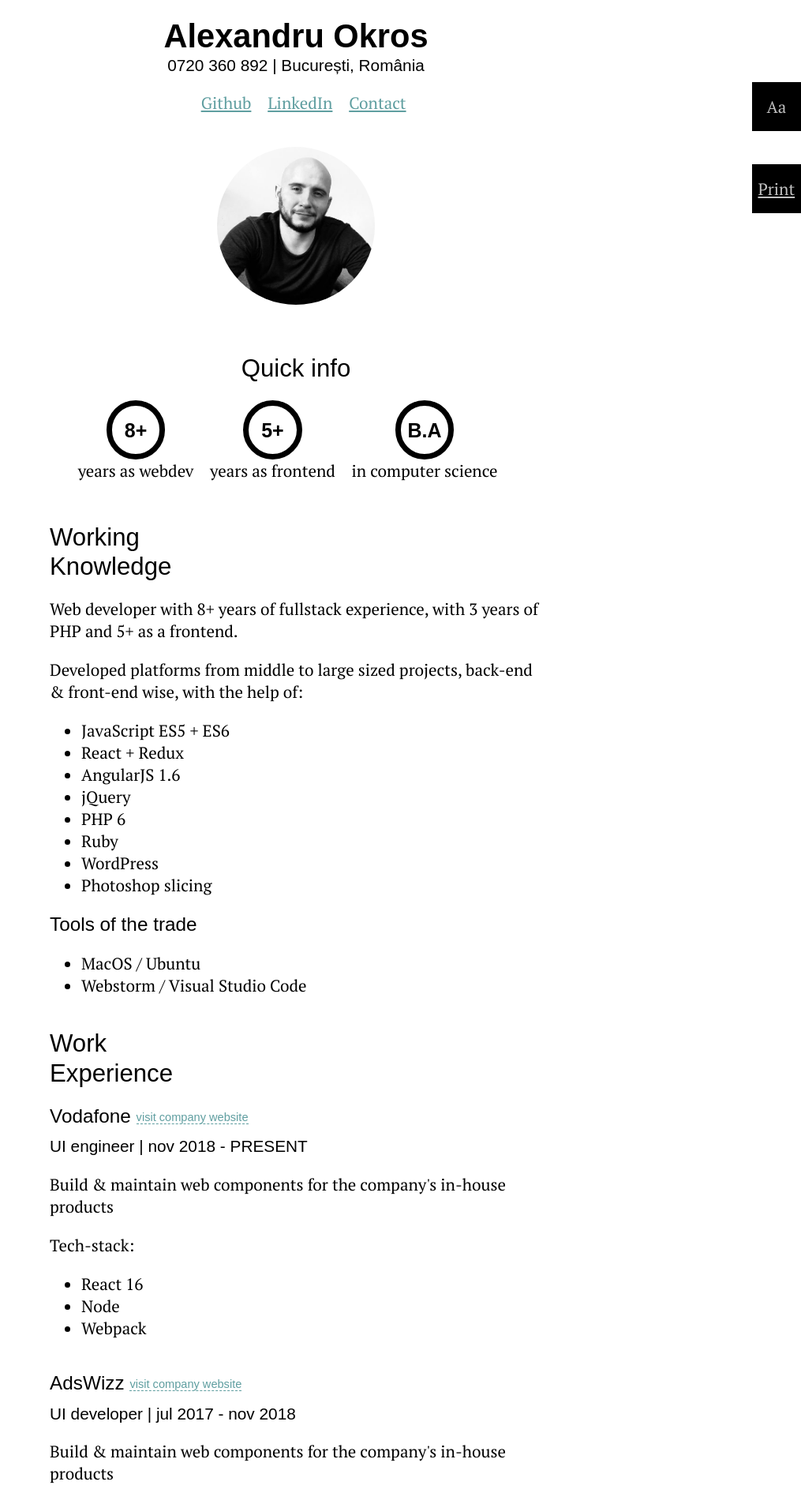
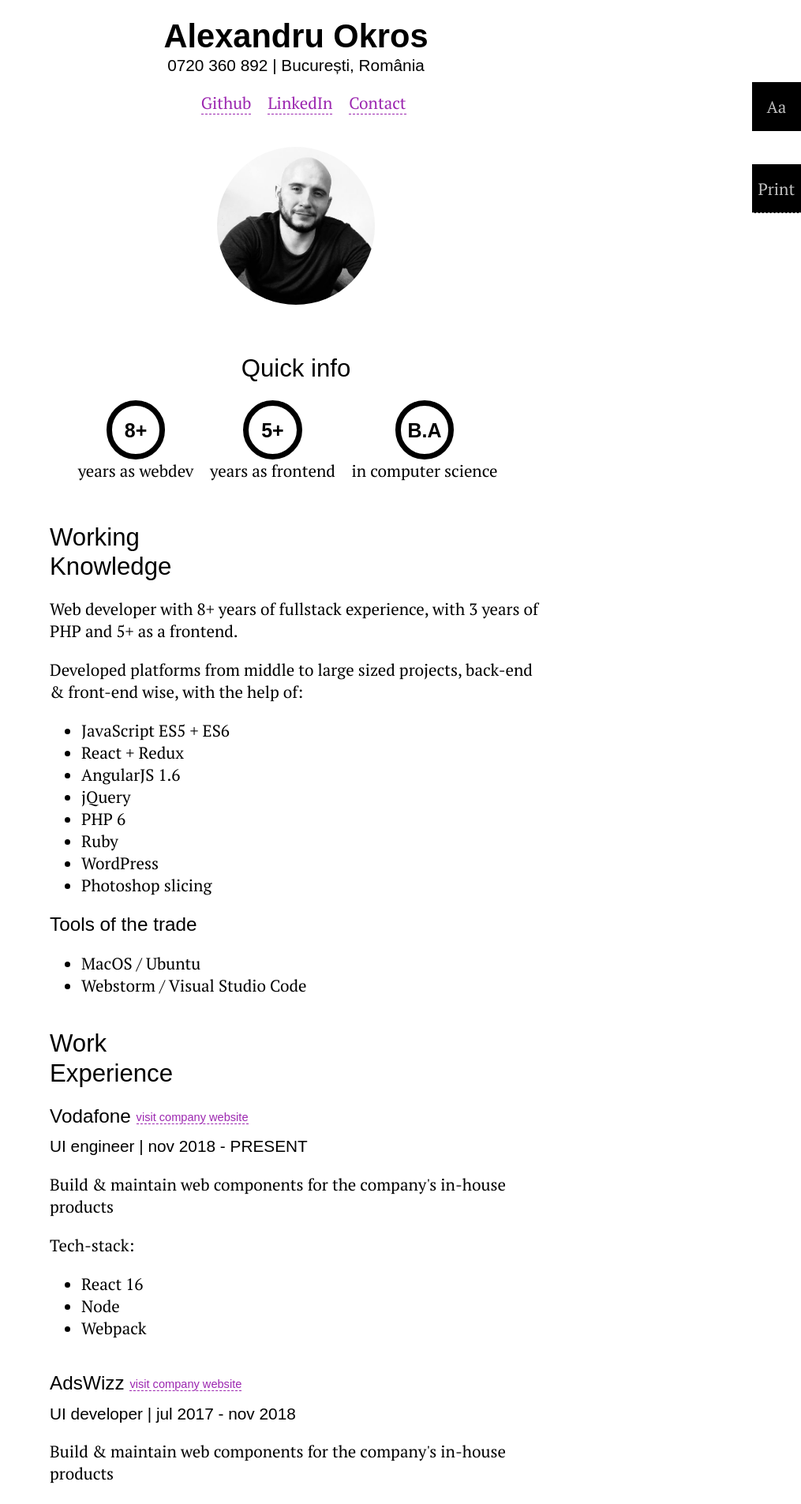
Before and after one commit to jscoox/jscoox.github.com, a Jekyll site: the page alex-okros.html, which Jekyll copies as it is, in a window 1280 px wide. Shown: the top 1905 px of the page at 79% size, without its empty margins (265-1280 px from the left). Built offline with Jekyll 4.4.1, drawn with Linux system fonts in a browser that asks for light colours; some web fonts are replaced.

Commit message:
Update alex-okros.html

```diff
--- a/alex-okros.html
+++ b/alex-okros.html
@@ -24,10 +24,10 @@
     h1{font-weight:700;text-align: center;margin:1rem 0 0}
 		h1+h2{text-align: center;font-size: 1rem}
     h3>span{font-size:.6em;vertical-align: middle}
-    h3 a{color:cadetblue;text-decoration:none;border-bottom:1px dashed}
+    a{color:#9C27B0;text-decoration:none;border-bottom:1px dashed}
     header ul{display: flex;flex-dire: row;flex-wrap: wrap;justify-content: center;}
     header ul li{list-style: none;margin:0 1em 0 0;}
-    header ul li a{color:cadetblue;}
+    /*header ul li a{color:cadetblue;}*/
     section{margin:2rem auto;max-width:30rem;}
     section:first-of-type h2{text-align:center;margin:3rem 0 1rem}
     section:first-of-type ul{display:flex;flex-direction:row;flex-wrap:wrap;justify-content: center;margin:0 0 1rem;padding:0;}
@@ -176,7 +176,7 @@
       <h2>Author Book Release</h2>
       <article>
         <h3>Kill Your Lazy</h3>
-        <p>Wrote a <a target="_blank" href="https://jscoox.github.io/slot-machine/">book</a>.</p>
+        <p>Wrote a <a target="_blank" href="https://www.amazon.com/Kill-Your-Lazy-Alexandru-Okros-ebook/dp/B01E4H3RSG/">book</a>.</p>
         <p><a target="_blank" href="https://www.amazon.com/Kill-Your-Lazy-Alexandru-Okros-ebook/dp/B01E4H3RSG#customerReviews">Here are the book reviews</a>.</p>
       </article>
     </section>
```
